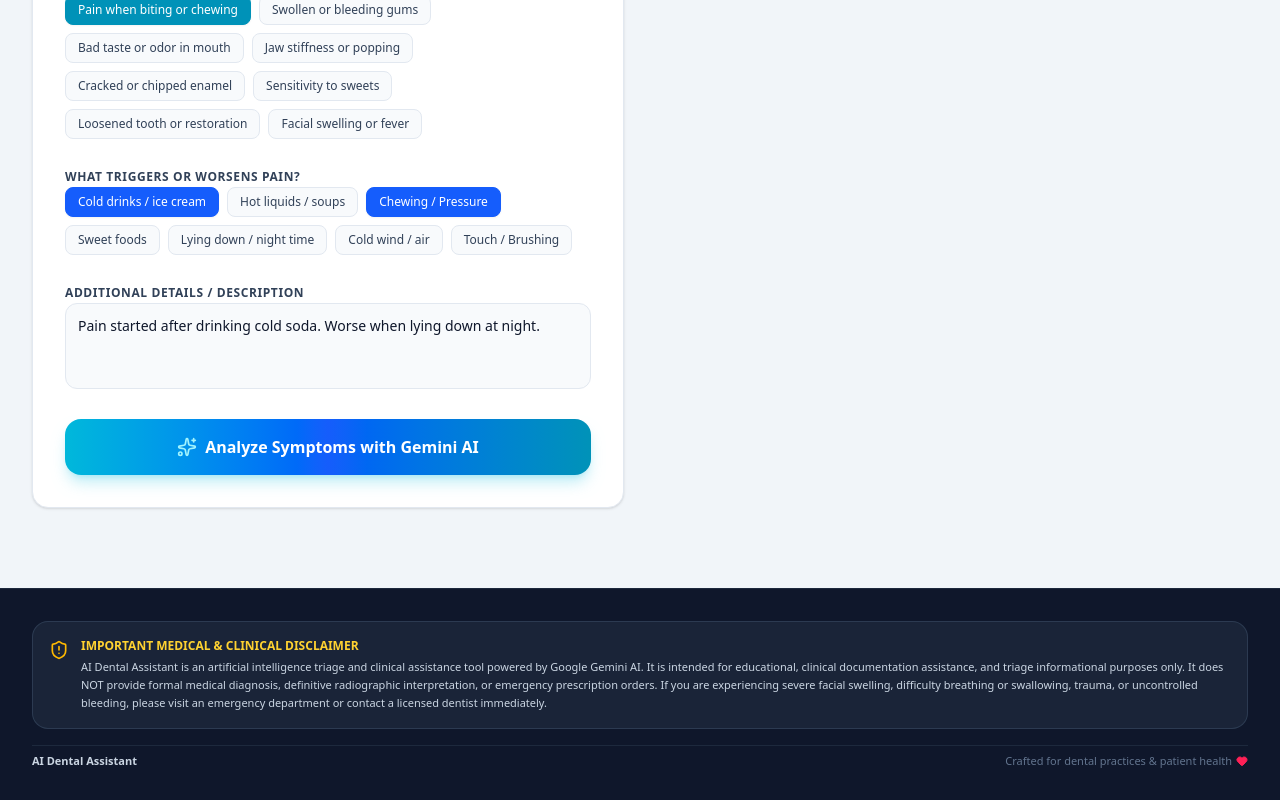
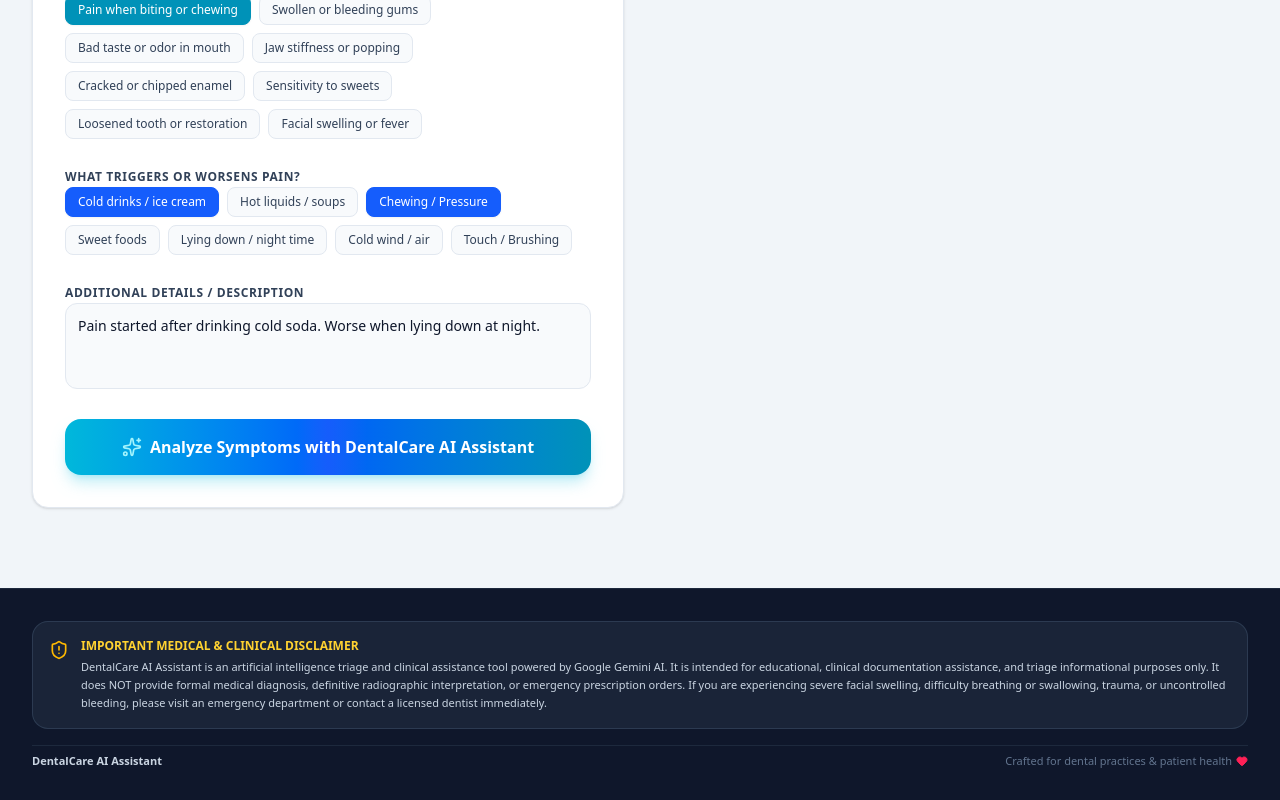
Before and after one commit to MukunziRalf/Ralf-mukunzi, a React (Vite) app: page / in a window 1280 px wide. Shown: the part 863-1663 px from the top of the page. Built offline with nearby package versions, Linux system fonts and the light colour scheme.

Commit message:
Update app branding to DentalCare AI Assistant

```diff
--- a/index.html
+++ b/index.html
@@ -3,7 +3,7 @@
   <head>
     <meta charset="UTF-8" />
     <meta name="viewport" content="width=device-width, initial-scale=1.0" />
-    <title>AI Dental Assistant</title>
+    <title>DentalCare AI Assistant</title>
     <link rel="icon" href="/assets/favicon.svg" type="image/svg+xml">
     <link rel="apple-touch-icon" href="/assets/favicon.svg">
   </head>
--- a/metadata.json
+++ b/metadata.json
@@ -1,5 +1,5 @@
 {
-  "name": "AI Dental Assistant",
+  "name": "DentalCare AI Assistant",
   "description": "Smart clinical & patient dental assistant with AI symptom triage, tooth selector, SOAP note generator, treatment plan estimator, and oral health guide.",
   "requestFramePermissions": [],
   "majorCapabilities": ["MAJOR_CAPABILITY_SERVER_SIDE_GEMINI_API"]
--- a/src/App.tsx
+++ b/src/App.tsx
@@ -68,14 +68,14 @@ export default function App() {
             <div className="space-y-1">
               <span className="font-bold text-amber-300 text-xs block">IMPORTANT MEDICAL & CLINICAL DISCLAIMER</span>
               <p className="text-[11px] text-slate-300 leading-relaxed">
-                AI Dental Assistant is an artificial intelligence triage and clinical assistance tool powered by Google Gemini AI. It is intended for educational, clinical documentation assistance, and triage informational purposes only. It does NOT provide formal medical diagnosis, definitive radiographic interpretation, or emergency prescription orders. If you are experiencing severe facial swelling, difficulty breathing or swallowing, trauma, or uncontrolled bleeding, please visit an emergency department or contact a licensed dentist immediately.
+                DentalCare AI Assistant is an artificial intelligence triage and clinical assistance tool powered by Google Gemini AI. It is intended for educational, clinical documentation assistance, and triage informational purposes only. It does NOT provide formal medical diagnosis, definitive radiographic interpretation, or emergency prescription orders. If you are experiencing severe facial swelling, difficulty breathing or swallowing, trauma, or uncontrolled bleeding, please visit an emergency department or contact a licensed dentist immediately.
               </p>
             </div>
           </div>
 
           <div className="flex flex-col sm:flex-row items-center justify-between gap-2 pt-2 border-t border-slate-800 text-[11px] text-slate-500">
             <div className="flex items-center space-x-2">
-              <span className="font-bold text-slate-300">AI Dental Assistant</span>
+              <span className="font-bold text-slate-300">DentalCare AI Assistant</span>
             </div>
 
             <p className="flex items-center space-x-1">
--- a/src/api.ts
+++ b/src/api.ts
@@ -87,7 +87,7 @@ const cache = new LRUCache<string, any>({ max: 500, ttl: 1000 * 60 * 5 }); // 5
 
 // 1. Health Check
 router.get('/health', (req, res) => {
-  res.json({ status: 'ok', service: 'AI Dental Assistant API' });
+  res.json({ status: 'ok', service: 'DentalCare AI API' });
 });
 
 // 2. Symptom Checker & Triage API
--- a/src/components/AIChatAssistant.tsx
+++ b/src/components/AIChatAssistant.tsx
@@ -13,8 +13,8 @@ export const AIChatAssistant: React.FC<AIChatAssistantProps> = ({ userRole, init
       id: '1',
       sender: 'assistant',
       text: userRole === 'clinician'
-        ? "Hello Doctor! I'm your AI Dental Clinical Assistant. I can assist with ADA CDT coding, clinical protocol references, pharmacology, differential diagnosis notes, or patient education summaries. How can I assist your practice today?"
-        : "Hello! I am your AI Dental Assistant. You can ask me anything about tooth pain, procedure explanations, post-op care, brushing techniques, or pediatric oral care. How can I help your smile today?",
+        ? "Hello Doctor! I'm your DentalCare AI Assistant. I can assist with ADA CDT coding, clinical protocol references, pharmacology, differential diagnosis notes, or patient education summaries. How can I assist your practice today?"
+        : "Hello! I am DentalCare AI Assistant. You can ask me anything about tooth pain, procedure explanations, post-op care, brushing techniques, or pediatric oral care. How can I help your smile today?",
       timestamp: new Date().toLocaleTimeString([], { hour: '2-digit', minute: '2-digit' }),
     },
   ]);
@@ -93,7 +93,7 @@ export const AIChatAssistant: React.FC<AIChatAssistantProps> = ({ userRole, init
           throw new Error(`${serverError || 'Gemini quota has been reached.'} ${waitText}`);
         }
 
-        throw new Error(serverError || 'Failed to get response from AI Dental Assistant.');
+        throw new Error(serverError || 'Failed to get response from DentalCare AI Assistant.');
       }
 
       const data = await res.json();
@@ -140,7 +140,7 @@ export const AIChatAssistant: React.FC<AIChatAssistantProps> = ({ userRole, init
           </div>
           <div>
             <div className="flex items-center space-x-2">
-              <h2 className="text-xl font-bold">AI Dental Assistant</h2>
+              <h2 className="text-xl font-bold">DentalCare AI Assistant</h2>
               <span className="text-xs bg-cyan-500/20 text-cyan-300 px-2.5 py-0.5 rounded-full border border-cyan-500/30 font-semibold">
                 {userRole === 'clinician' ? 'Clinical Practice Mode' : 'Patient Companion'}
               </span>
--- a/src/components/Header.tsx
+++ b/src/components/Header.tsx
@@ -20,7 +20,7 @@ export const Header: React.FC<HeaderProps> = ({ userRole, setUserRole, activeTab
             </div>
             <div>
               <div className="flex items-center space-x-2">
-                <span className="font-extrabold text-xl tracking-tight text-slate-900 dark:text-white">AI Dental Assistant</span>
+                <span className="font-extrabold text-xl tracking-tight text-slate-900 dark:text-white">DentalCare AI Assistant</span>
               </div>
               <p className="text-xs text-slate-500 dark:text-slate-400 font-medium">Clinical & Patient Dental Intelligence</p>
             </div>
--- a/src/components/SymptomTriage.tsx
+++ b/src/components/SymptomTriage.tsx
@@ -288,7 +288,7 @@ export const SymptomTriage: React.FC<SymptomTriageProps> = ({ initialToothNum, o
             ) : (
               <>
                 <Sparkles className="w-5 h-5 text-cyan-200" />
-                <span>Analyze Symptoms with Gemini AI</span>
+                <span>Analyze Symptoms with DentalCare AI Assistant</span>
               </>
             )}
           </button>
@@ -415,7 +415,7 @@ export const SymptomTriage: React.FC<SymptomTriageProps> = ({ initialToothNum, o
                 }
                 className="w-full py-3 px-4 bg-slate-900 hover:bg-slate-800 text-white font-bold text-xs rounded-xl flex items-center justify-center space-x-2 transition-all shadow-sm"
               >
-                <span>Ask AI Dental Assistant More Questions About This</span>
+                <span>Ask DentalCare AI Assistant More Questions About This</span>
                 <ArrowRight className="w-4 h-4" />
               </button>
             </div>
```
Also changed, not shown: 1 other file (tests, documents, lock files or other folders).
